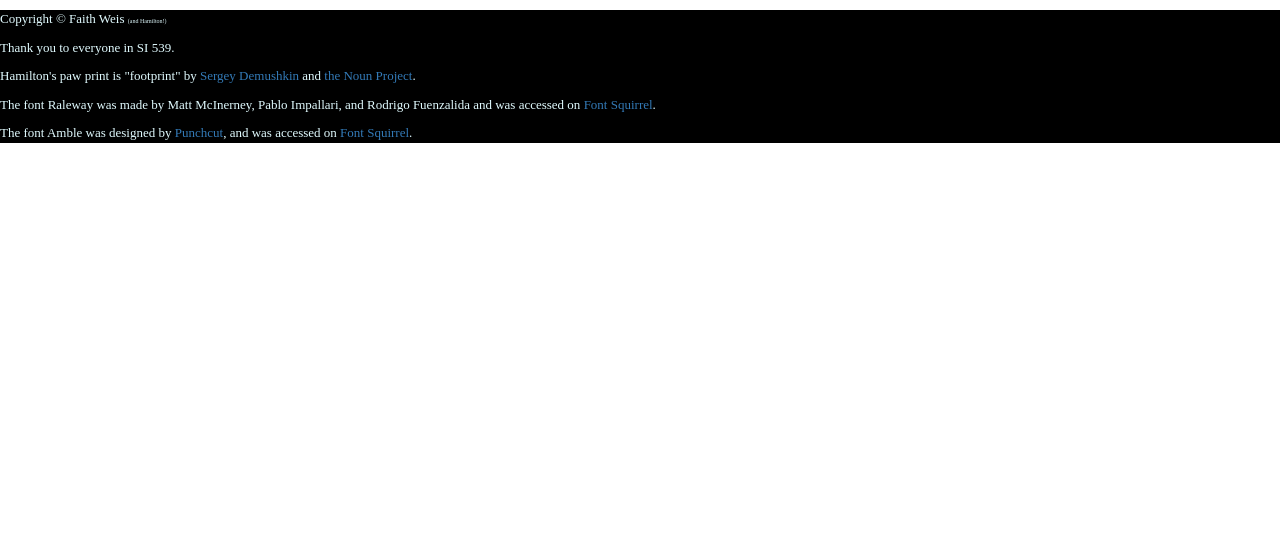
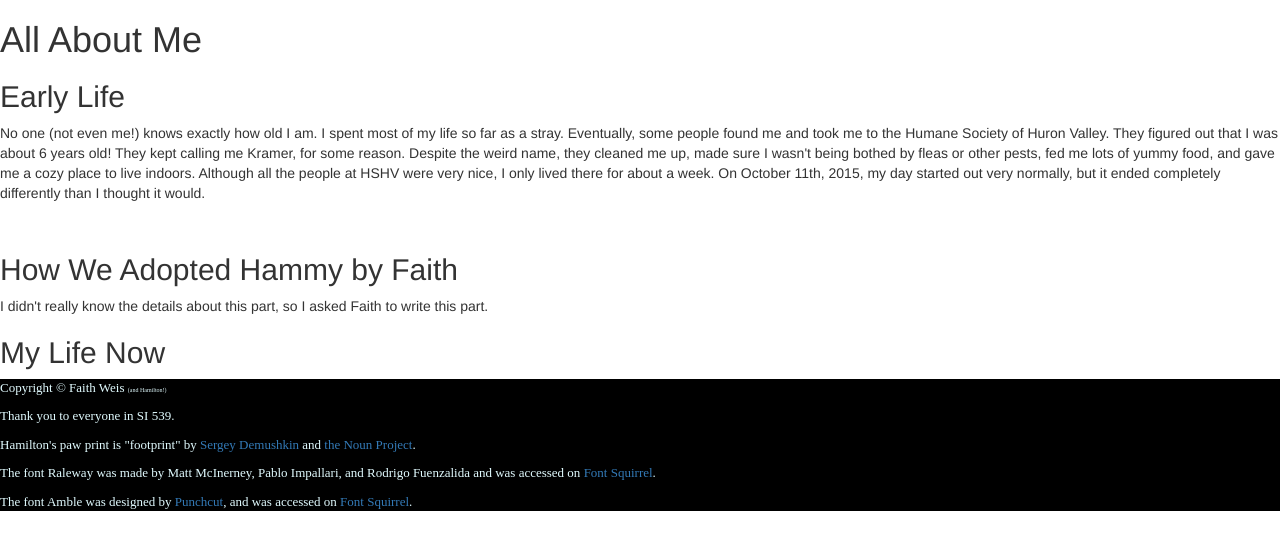
Before and after one commit to flw16/hamiltonacat, a Python web app: template templates/about.html in a window 1280 px wide. Shown: the part 60-610 px from the top of the page. Run offline with Jinja, Linux system fonts and the light colour scheme; the template is opened without the code that fills it, so the values that code supplies are empty; some libraries are stand-ins or nearby versions; some web fonts are replaced.

Commit message:
About Content
Adding content to the about section

```diff
--- a/static/styles.css
+++ b/static/styles.css
@@ -10,10 +10,15 @@
 
 body .home {
 	font-family: 'amble';
+
 }
 
 body .home p {
 	font-size: large;
+}
+
+body .home img {
+	width: 80px;
 }
 
 .navbar-trans {
--- a/templates/about.html
+++ b/templates/about.html
@@ -1,6 +1,15 @@
 {% extends "templates/base.html" %}
 
 {% block content %}
-
-	<p></p>
+	<div class = 'about'>
+		<h1>All About Me</h1>
+		<h2>Early Life</h2>
+		<p>No one (not even me!) knows exactly how old I am. I spent most of my life so far as a stray. Eventually, some people found me and took me to the Humane Society of Huron Valley. They figured out that I was about 6 years old! They kept calling me Kramer, for some reason. Despite the weird name, they cleaned me up, made sure I wasn't being bothed by fleas or other pests, fed me lots of yummy food, and gave me a cozy place to live indoors. Although all the people at HSHV were very nice, I only lived there for about a week. On October 11th, 2015, my day started out very normally, but it ended completely differently than I thought it would.</p>
+		<br>
+		<h2>How We Adopted Hammy by Faith</h2>
+		<p>I didn't really know the details about this part, so I asked Faith to write this part.</p>
+		</p>
+		<h2>My Life Now</h2>
+		<p></p>
+	</div>
 {%endblock%}
--- a/templates/home.html
+++ b/templates/home.html
@@ -3,7 +3,7 @@
 {% block content %}
 	<div class='home'>
 		<h1>Hello, and welcome to my website!</h1>
-			<p>My name is Hamilton. I am a cat.</p>
+			<p>My name is Hamilton. I am a cat.<img src="static/pawprint.png" alt="Hamilton's paw print"></p>
 			<p>I live in a small apartment with two wonderful humans.</p>
 			<p>I hope that someday they will get another small cat so I can have a friend.</p>
 			<br>
```
Also changed, not shown: static/pawprint.png (added).
